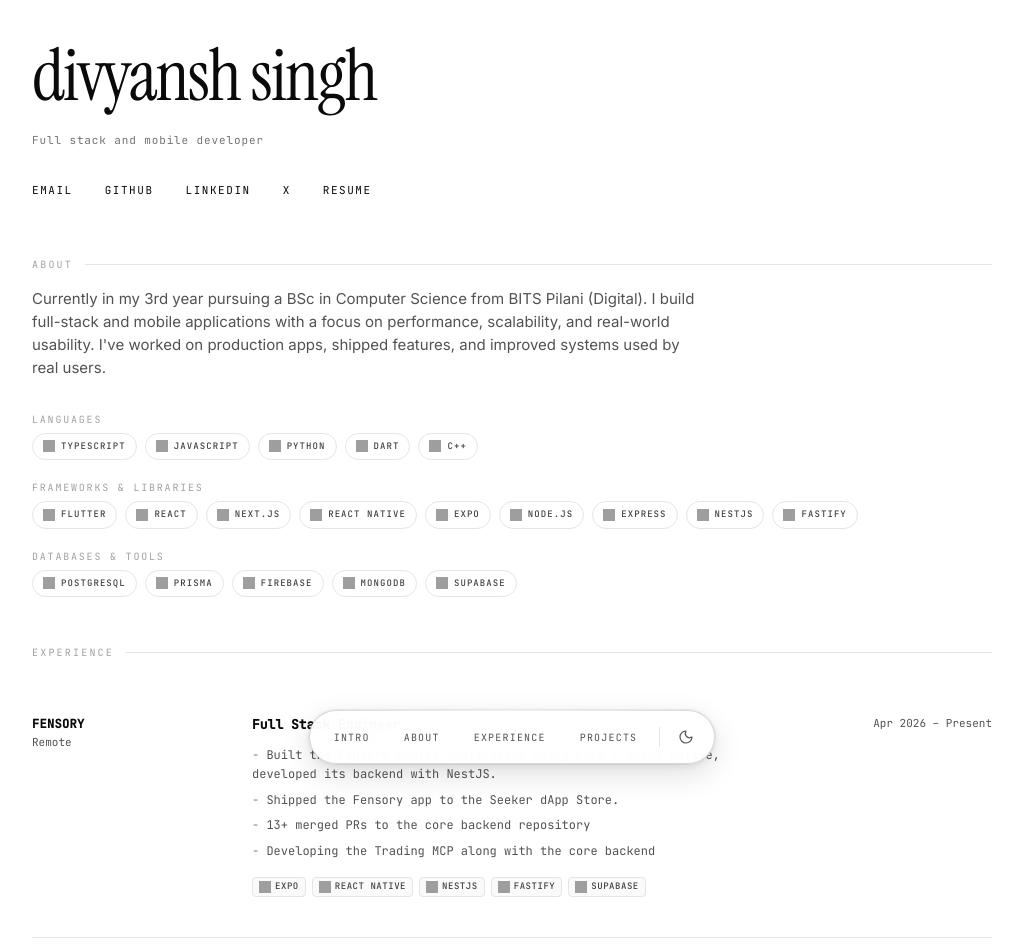
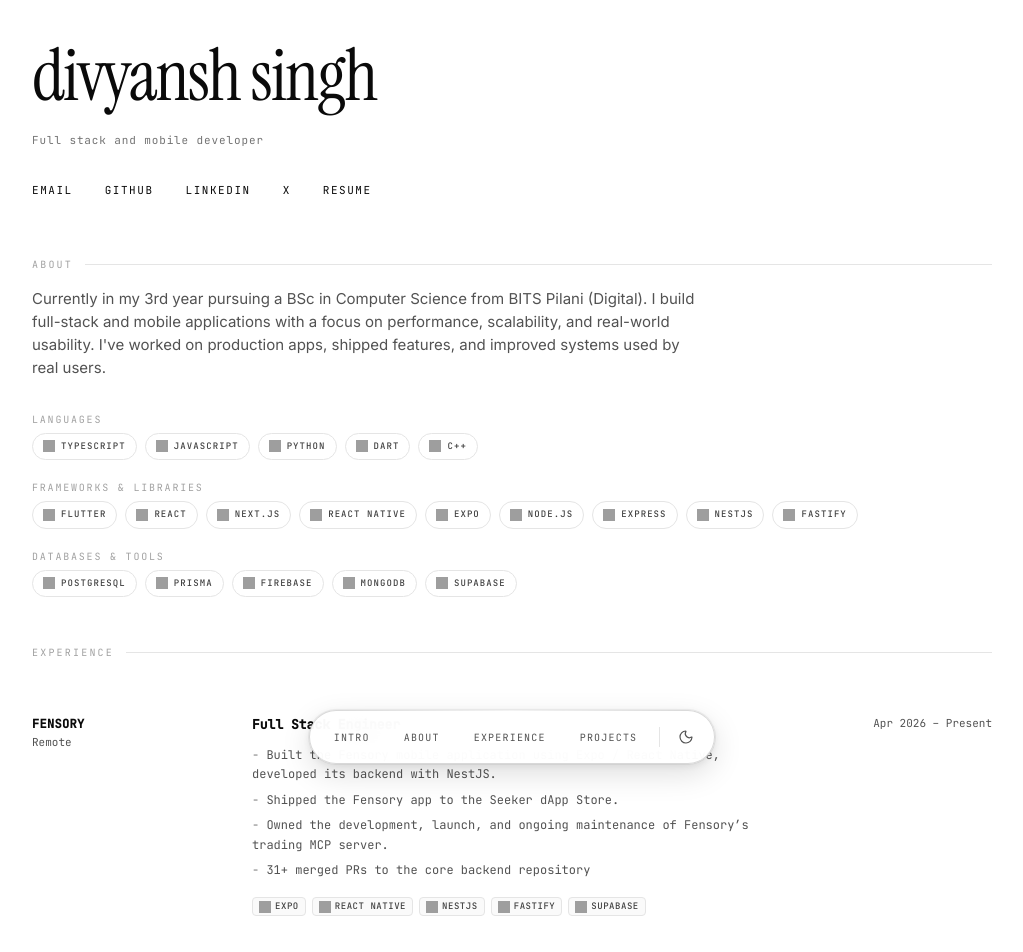
Before and after one commit to Divyansh2903/portfolio, a React (Vite) app: page / in a window 1280 px wide. Shown: the top 952 px of the page, without its empty margins (128-1151 px from the left). Built offline with nearby package versions, Linux system fonts and the light colour scheme; grey boxes are pictures that could not be loaded.

Commit message:
Update Work Experience description

```diff
--- a/src/components/Experience.tsx
+++ b/src/components/Experience.tsx
@@ -21,8 +21,8 @@ const experiences: Array<{
     impact: [
       'Built the Fensory mobile application using Expo / React Native, developed its backend with NestJS.',
       'Shipped the Fensory app to the Seeker dApp Store.',
-      '13+ merged PRs to the core backend repository',
-      'Developing the Trading MCP along with the core backend',
+      'Owned the development, launch, and ongoing maintenance of Fensory’s trading MCP server.',
+      '31+ merged PRs to the core backend repository'
     ],
     tech: [
       { slug: 'expo', label: 'EXPO' },
```
